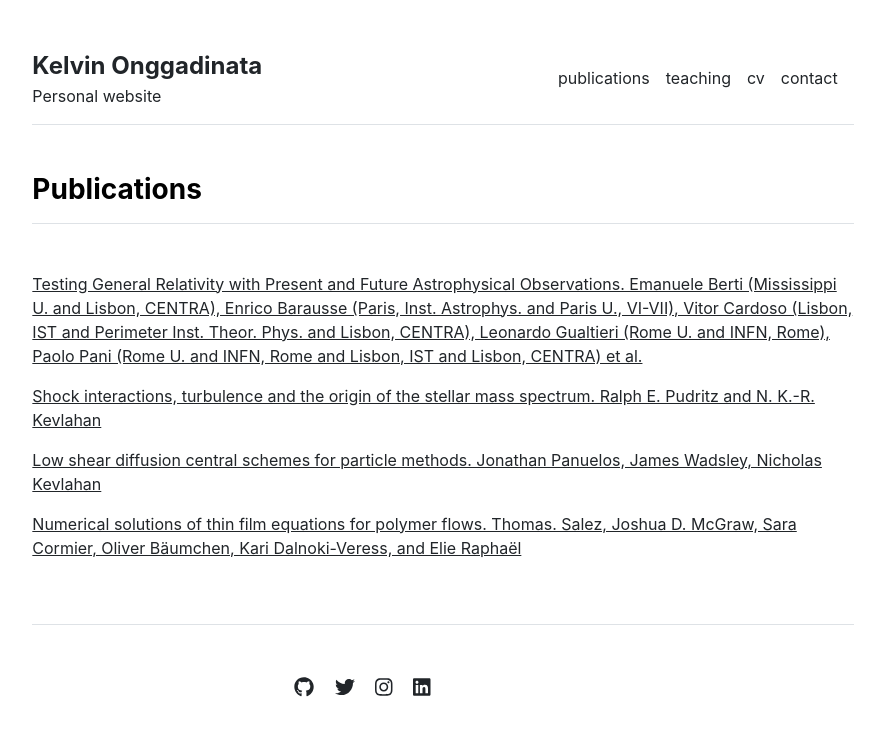
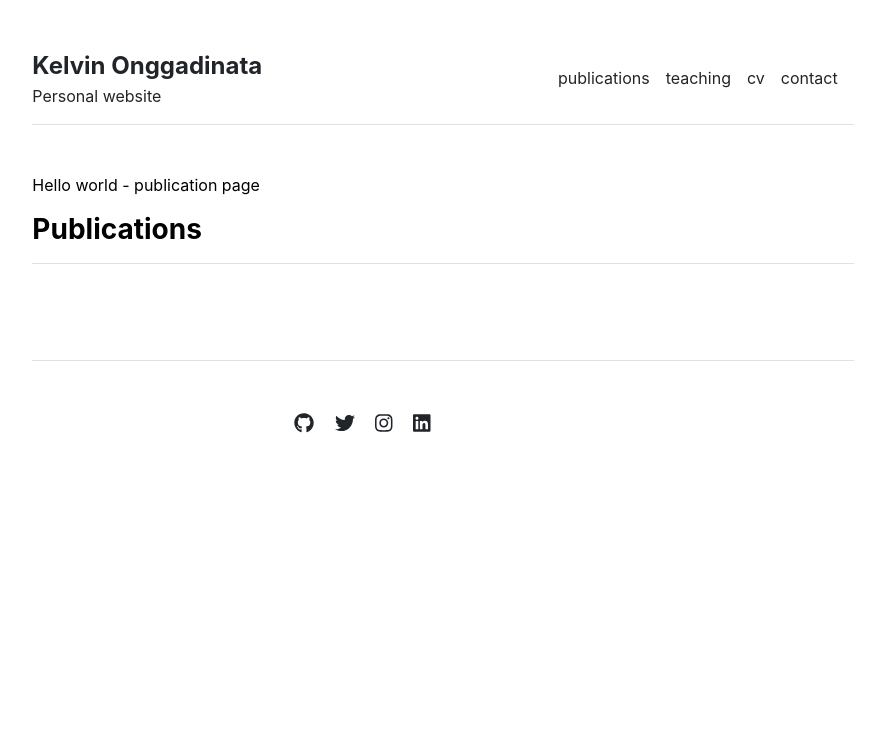
Before and after one commit to konggadinata/konggadinata.github.io, a Jekyll site: the page built from publications.md, in a window 1280 px wide. Shown: the top 736 px of the page, without its empty margins (197-1082 px from the left). Built offline with Jekyll 4.4.1, drawn with Linux system fonts in a browser that asks for light colours.

Commit message:
Update homepage

```diff
--- a/_data/publications.yml
+++ b/_data/publications.yml
@@ -1,11 +1,4 @@
 featured:
 - {name: 'Quantum Bayesian Inference in Quasiprobability Representations', url: 'https://journals.aps.org/prxquantum/abstract/10.1103/PRXQuantum.4.020352'}
-- {name: 'Testing General Relativity with Present and Future Astrophysical Observations. Emanuele Berti (Mississippi U. and Lisbon, CENTRA), Enrico Barausse (Paris, Inst. Astrophys. and Paris U., VI-VII), Vitor Cardoso (Lisbon, IST and Perimeter Inst. Theor. Phys. and Lisbon, CENTRA), Leonardo Gualtieri (Rome U. and INFN, Rome), Paolo Pani (Rome U. and INFN, Rome and Lisbon, IST and Lisbon, CENTRA) et al.', url: '/publications/1501.07274.pdf'}
-- {name: 'Shock interactions, turbulence and the origin of the stellar mass spectrum. Ralph E. Pudritz and N. K.-R. Kevlahan', url: 'http://ms.mcmaster.ca/kevla/pdf/articles/PhilTransRSoc_2013.pdf'}
-- {name: 'Low shear diffusion central schemes for particle methods. Jonathan Panuelos, James Wadsley, Nicholas Kevlahan', url: 'http://ms.mcmaster.ca/kevla/pdf/articles/jcp_v414.pdf'}
 
 index:
-- {name: 'Testing General Relativity with Present and Future Astrophysical Observations. Emanuele Berti (Mississippi U. and Lisbon, CENTRA), Enrico Barausse (Paris, Inst. Astrophys. and Paris U., VI-VII), Vitor Cardoso (Lisbon, IST and Perimeter Inst. Theor. Phys. and Lisbon, CENTRA), Leonardo Gualtieri (Rome U. and INFN, Rome), Paolo Pani (Rome U. and INFN, Rome and Lisbon, IST and Lisbon, CENTRA) et al.', url: '/publications/1501.07274.pdf'}
-- {name: 'Shock interactions, turbulence and the origin of the stellar mass spectrum. Ralph E. Pudritz and N. K.-R. Kevlahan', url: 'http://ms.mcmaster.ca/kevla/pdf/articles/PhilTransRSoc_2013.pdf'}
-- {name: 'Low shear diffusion central schemes for particle methods. Jonathan Panuelos, James Wadsley, Nicholas Kevlahan', url: 'http://ms.mcmaster.ca/kevla/pdf/articles/jcp_v414.pdf'}
-- {name: 'Numerical solutions of thin film equations for polymer flows. Thomas. Salez, Joshua D. McGraw, Sara Cormier, Oliver Bäumchen, Kari Dalnoki-Veress, and Elie Raphaël', url: 'https://static1.squarespace.com/static/5684891d7086d74497aeb71f/t/56ec510d2fe1319543ab6d6f/1458327821946/10.1140-epje-i2012-12114-x.pdf'}
--- a/_layouts/home.html
+++ b/_layouts/home.html
@@ -8,7 +8,7 @@ layout: default
     {{ content }}
   </div>
   <div class="col-md-6">
-    <img src="https://github.com/konggadinata/konggadinata.github.io/assets/img/portrait02.jpg" alt="Home" width="100%">
+    <img src="https://github.com/konggadinata/konggadinata.github.io/assets/img/portrait03.jpg" alt="Home" width="100%">
   </div>
 </div>
 
--- a/publications.md
+++ b/publications.md
@@ -2,3 +2,5 @@
 layout: publications
 title: "Publications"
 ---
+
+Hello world - publication page
```
Also changed, not shown: index.md (+5 -1 lines), people.md (+2 -0 lines).
